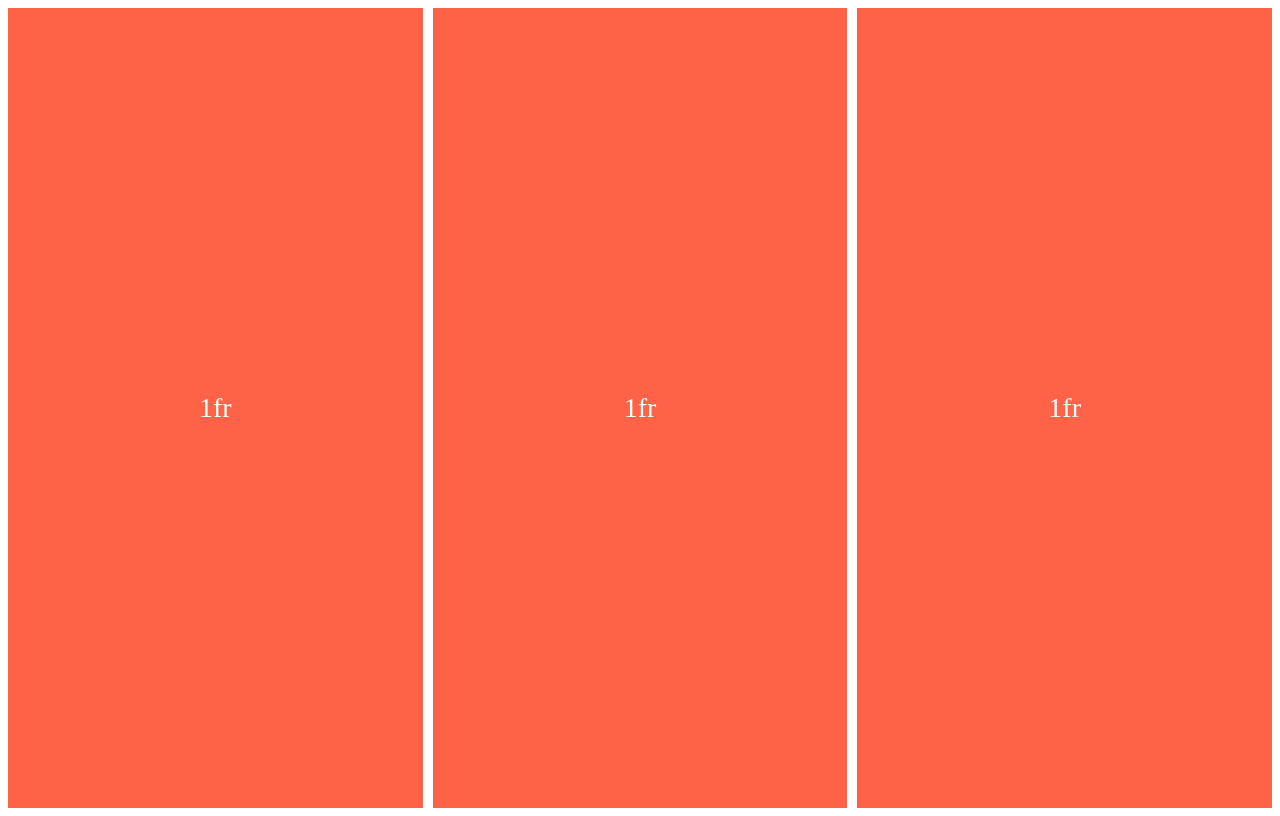
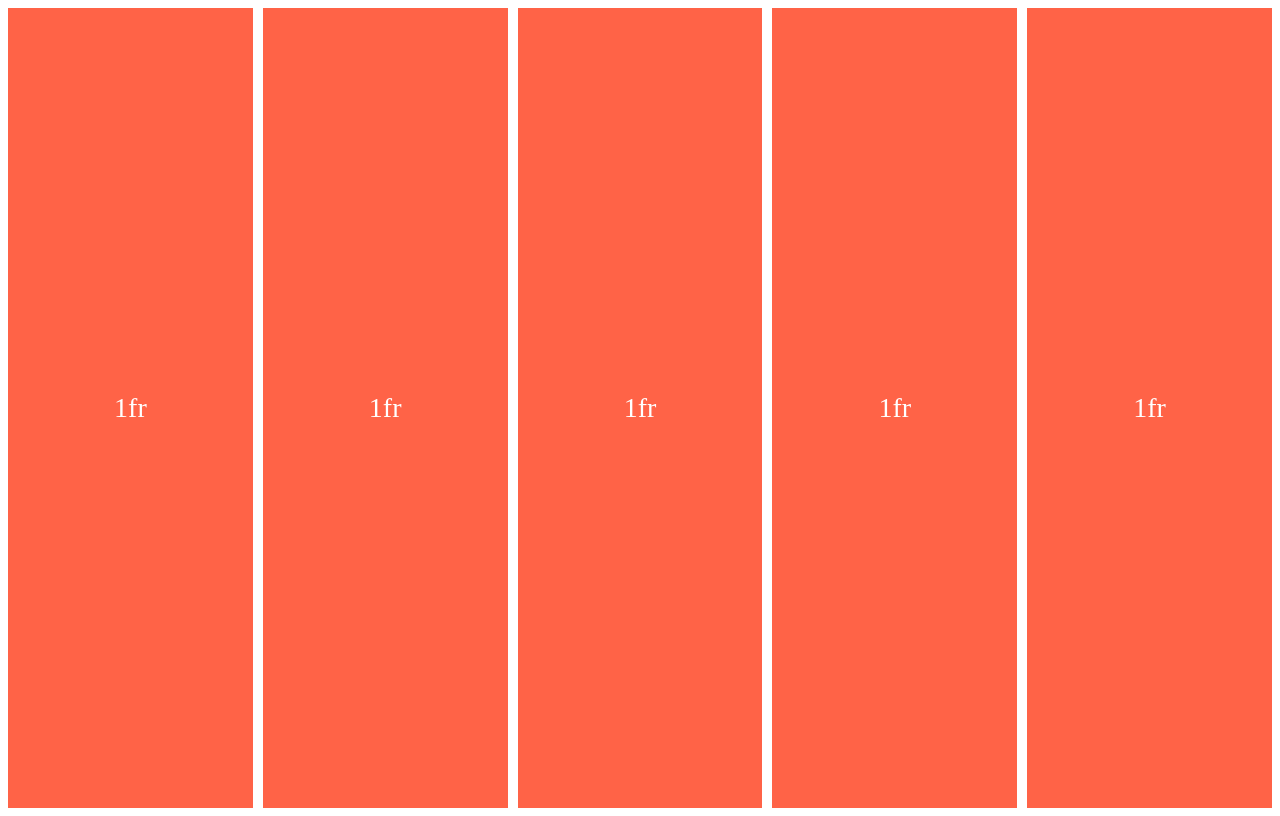
Before and after one commit to kys0017/css-layout-masterclass, a website built with Vite: page index.html in a window 1280 px wide. Built offline with nearby package versions, Linux system fonts and the light colour scheme.

Commit message:
✨ 3.10 Auto Fill and Auto Fit

```diff
--- a/index.html
+++ b/index.html
@@ -9,10 +9,9 @@
   <body>
     <div class="father">
       <div class="child">1fr</div>
-      <div class="child">
-        <!--        This text is long! ⚡️⚡️⚡️ CSS Grid Rules!️ Hellonospace-->
-        1fr
-      </div>
+      <div class="child">1fr</div>
+      <div class="child">1fr</div>
+      <div class="child">1fr</div>
       <div class="child">1fr</div>
     </div>
   </body>
--- a/style.css
+++ b/style.css
@@ -2,8 +2,8 @@
     display: grid;
     gap: 10px;
     height: 100vh;
-    /*grid-template-columns: 1fr minmax(250px, 1fr) 1fr;*/
-    grid-template-columns: repeat(3, minmax(300px, 1fr));
+    /*grid-template-columns: repeat(auto-fill, minmax(200px, 1fr));*/
+    grid-template-columns: repeat(auto-fit, minmax(200px, 1fr));
 }
 
 .child {
```
